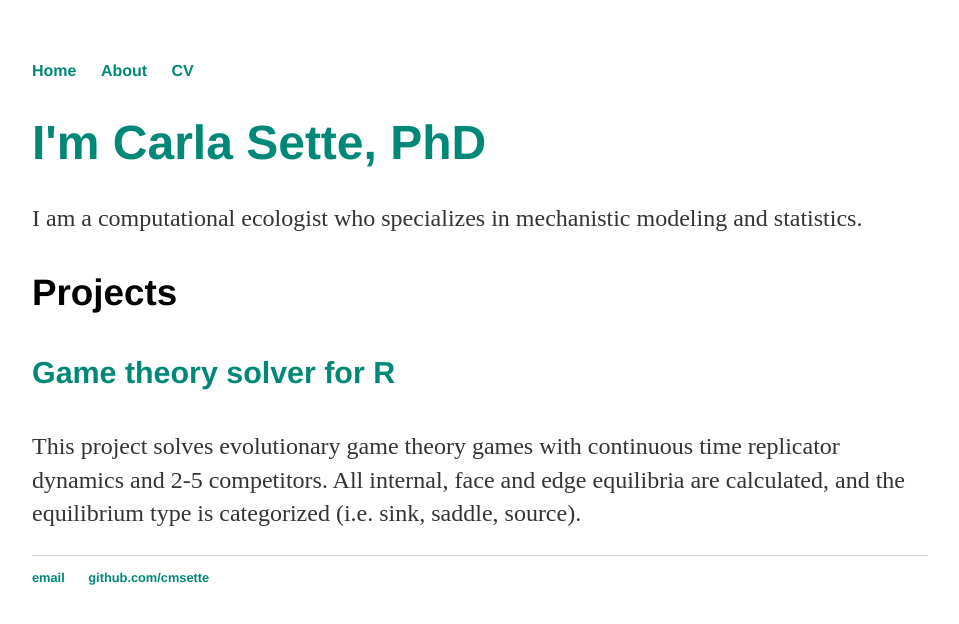
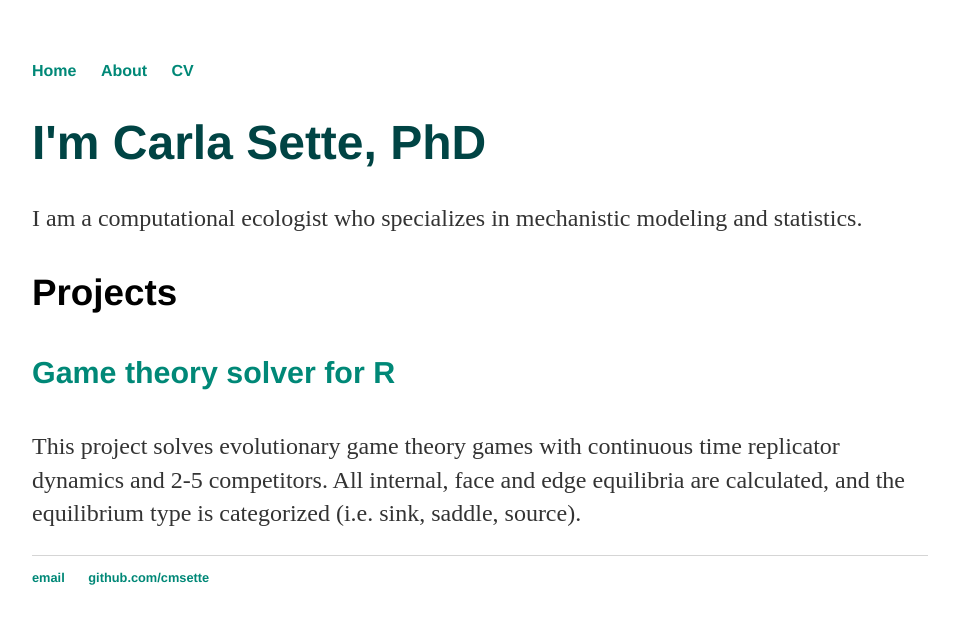
Before and after one commit to cmsette/cmsette.github.io, a Jekyll site: the page built from index.html, in a window 1280 px wide. Shown: the top 624 px of the page, without its empty margins (160-1119 px from the left). Built offline with Jekyll 4.4.1, drawn with Linux system fonts in a browser that asks for light colours.

Commit message:
Update main.css
colors

```diff
--- a/css/main.css
+++ b/css/main.css
@@ -6,7 +6,7 @@ a:hover { text-decoration: underline; }
 p, ul { font-size: 1.5em; line-height: 1.4em; color: #333; }
 
 h1, h2, h3, h4 { font-family: 'Helvetica', 'Arial', 'Sans-Serif'; }
-h1 { font-size: 3em; color: #087; }
+h1 { font-size: 3em; color: #044; }
 h2 { font-size: 2.7em; }
 h3 { font-size: 2.3em; }
 h4 { font-size: 1.9em; }
```
